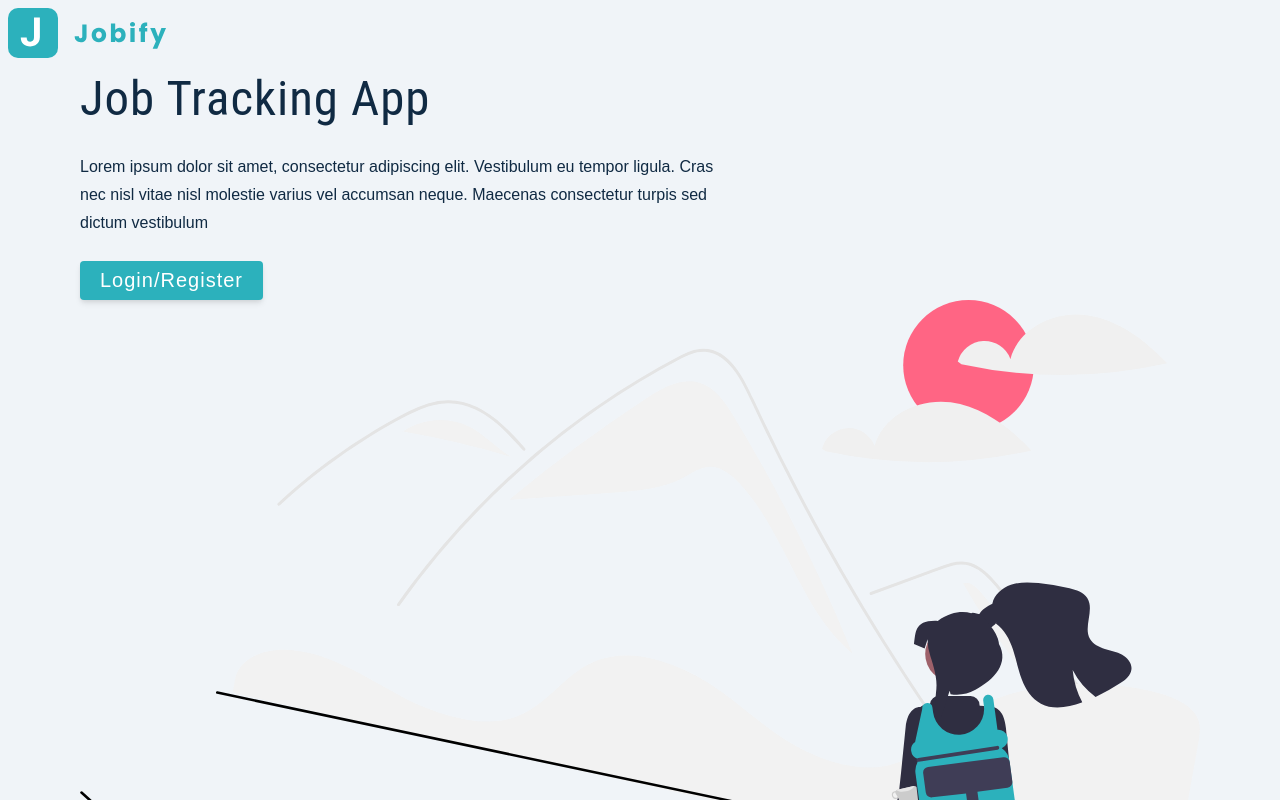
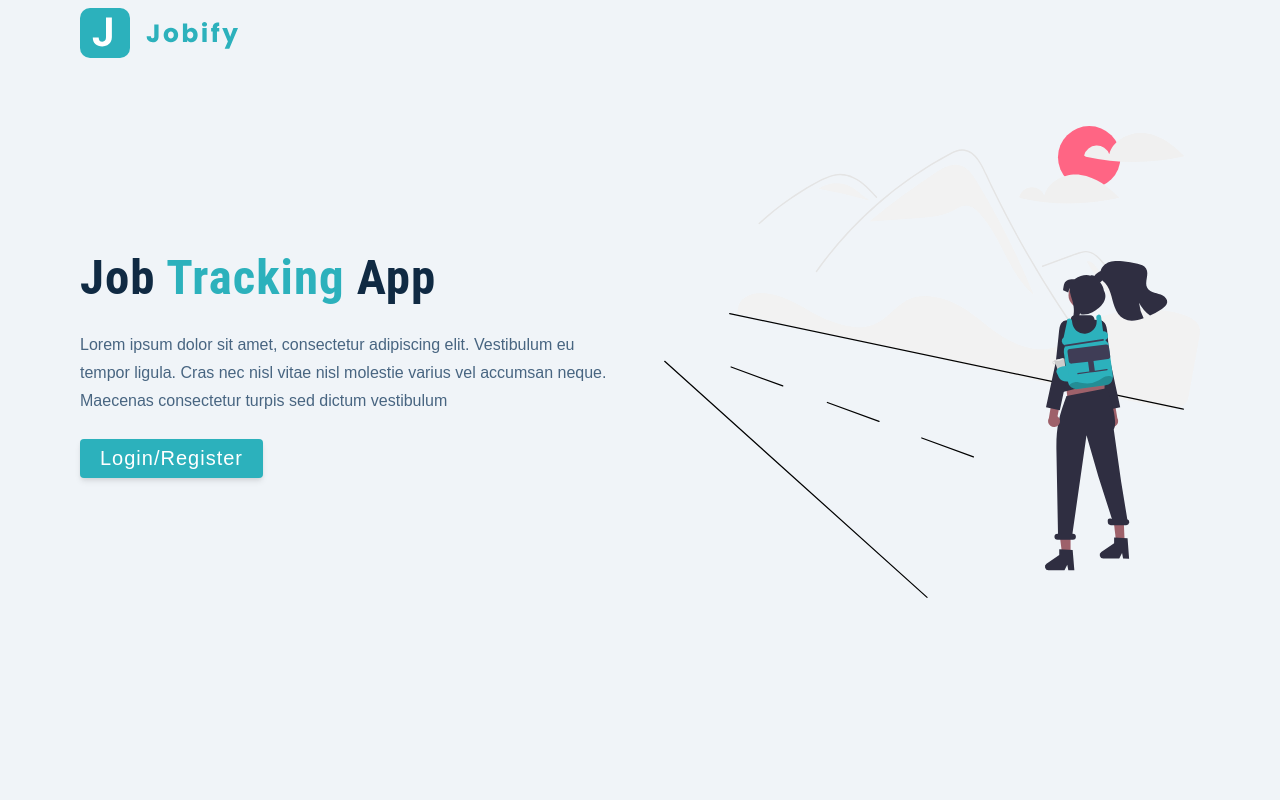
Before and after one commit to David-mwendwa/jobify, a React (Create React App) app in the folder client/: page / in a window 1280 px wide. Shown: the top 800 px of the page. Built offline with nearby package versions, Linux system fonts and the light colour scheme.

Commit message:
add a landing page and setup wrappers

```diff
--- a/client/package.json
+++ b/client/package.json
@@ -10,6 +10,7 @@
     "react": "^17.0.2",
     "react-dom": "^17.0.2",
     "react-scripts": "4.0.3",
+    "styled-components": "^5.3.6",
     "web-vitals": "^1.1.2"
   },
   "scripts": {
--- a/client/src/assets/wrappers/Testing.js
+++ b/client/src/assets/wrappers/Testing.js
@@ -1,11 +1,10 @@
-import styled from 'styled-components'
+import styled from 'styled-components';
 
 const Wrapper = styled.main`
   nav {
     width: var(--fluid-width);
-    max-width: var(--max-width);
+    width: var(--max-width);
     margin: 0 auto;
-    height: var(--nav-height);
     display: flex;
     align-items: center;
   }
@@ -36,5 +35,5 @@
       display: block;
     }
   }
-`
-export default Wrapper
+`;
+export default Wrapper;
--- a/client/src/pages/Landing.js
+++ b/client/src/pages/Landing.js
@@ -1,9 +1,10 @@
 import logo from '../assets/images/logo.svg';
 import main from '../assets/images/main.svg';
+import Wrapper from '../assets/wrappers/Testing';
 
 const Landing = () => {
   return (
-    <main>
+    <Wrapper>
       <nav>
         <img src={logo} alt='jobify' className='logo' />
       </nav>
@@ -21,7 +22,7 @@
         </div>
         <img src={main} alt='job hunt' className='img main-img' />
       </div>
-    </main>
+    </Wrapper>
   );
 };
 
```
Also changed, not shown: 1 other file (tests, documents, lock files or other folders).
